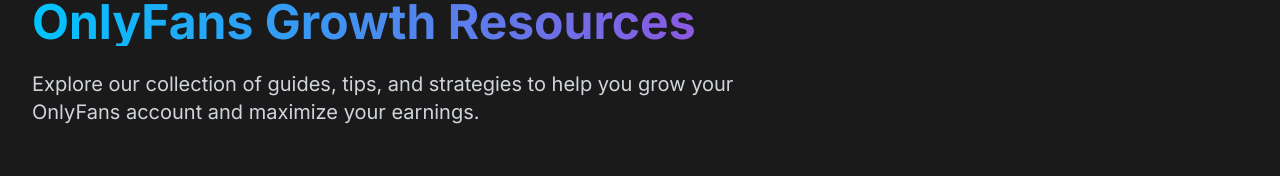
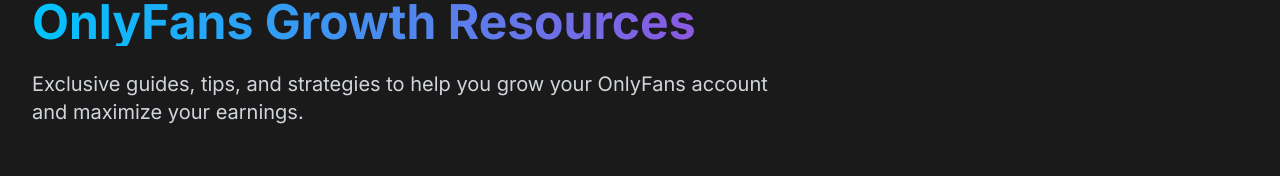
Before and after one commit to ccasson/eleven-next, a Next.js app: page /resources in a window 1280 px wide. Shown: the part 146-322 px from the top of the page. Built offline with nearby package versions, Linux system fonts and the light colour scheme.

Commit message:
Update resources.js

```diff
--- a/pages/resources.js
+++ b/pages/resources.js
@@ -6,7 +6,7 @@
 
 export default function Resources() {
   return (
-    <div className="bg-dark text-white">
+    <div className="bg-dark">
       <Head>
         <title>Resources - Elevan OnlyFans Management Agency</title>
         <meta name="description" content="Free resources and guides to help OnlyFans creators grow their accounts and increase revenue." />
@@ -22,11 +22,11 @@
 
       <div className="pt-24">
         <div className="max-w-7xl mx-auto px-4 sm:px-6 lg:px-8 py-12">
-          <h1 className="text-4xl md:text-5xl font-bold mb-6 bg-gradient-to-r from-primary to-secondary text-transparent bg-clip-text">
+          <h1 className="text-4xl md:text-5xl font-bold mb-6 gradient-text">
             OnlyFans Growth Resources
           </h1>
           <p className="text-xl text-gray-300 max-w-3xl">
-            Explore our collection of guides, tips, and strategies to help you grow your OnlyFans account and maximize your earnings.
+            Exclusive guides, tips, and strategies to help you grow your OnlyFans account and maximize your earnings.
           </p>
         </div>
       </div>
```
